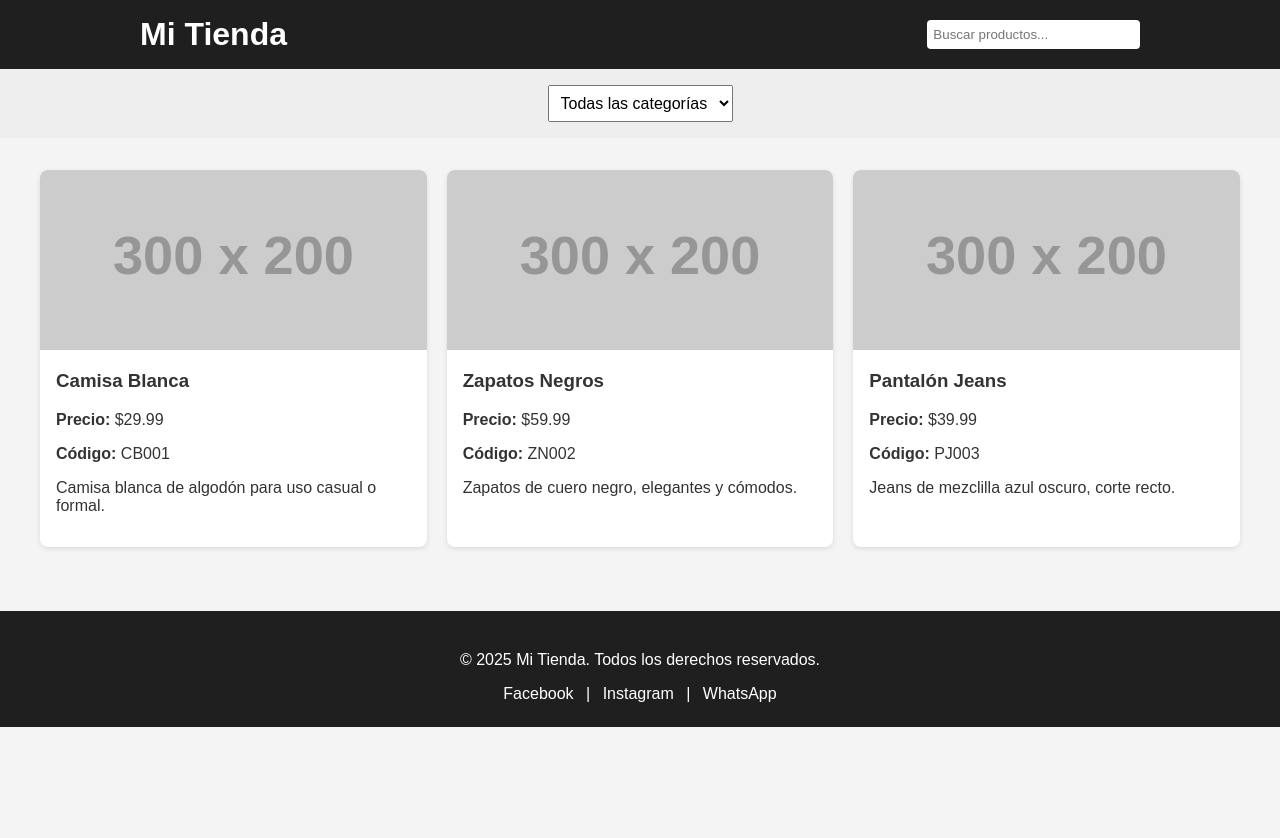
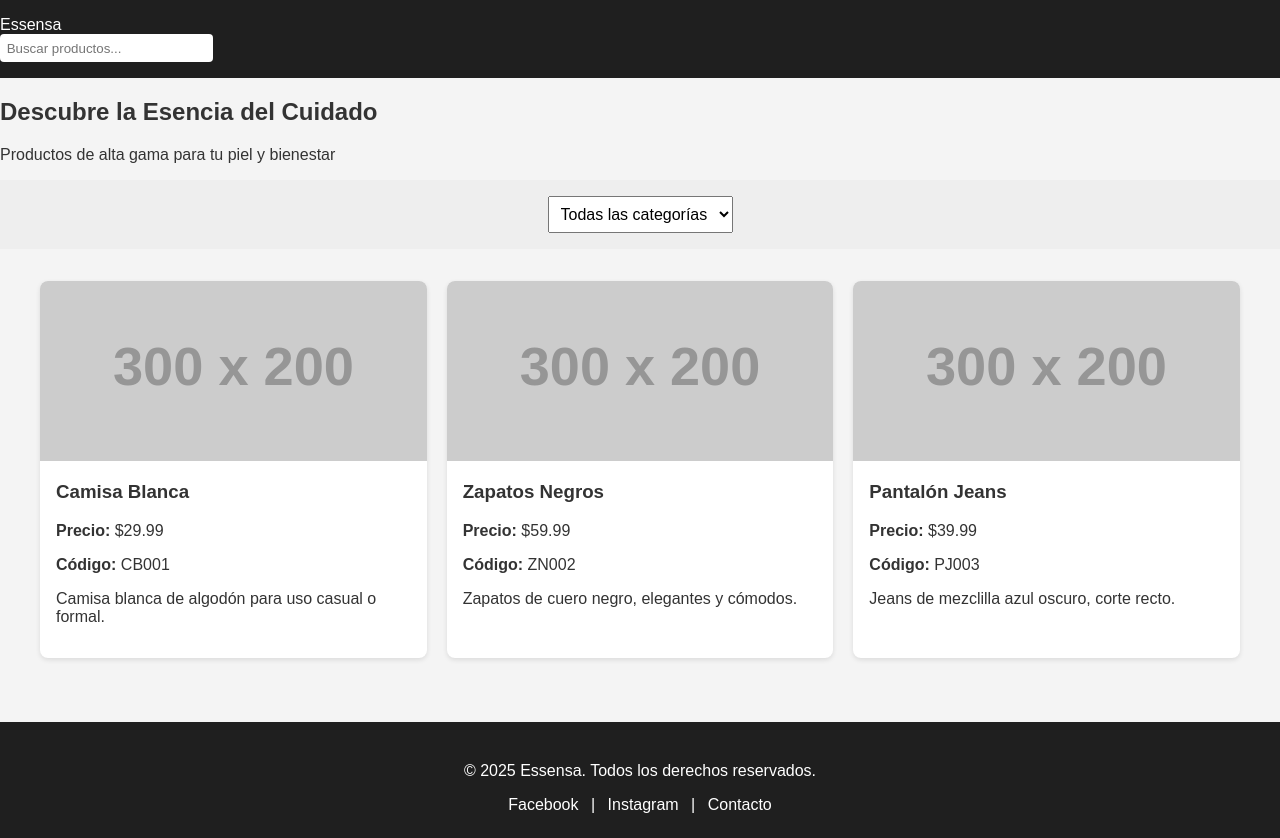
Before and after one commit to ortubia/Essenza-store, a plain HTML site: page index.html in a window 1280 px wide. Before the commit the page ends 800 px from the top, so only its background shows below. Drawn offline with Linux system fonts and the light colour scheme; placeholder pictures from the web are drawn by us.

Commit message:
Update index.html

```diff
--- a/index.html
+++ b/index.html
@@ -3,37 +3,48 @@
 <head>
   <meta charset="UTF-8" />
   <meta name="viewport" content="width=device-width, initial-scale=1.0"/>
-  <title>Tienda Online</title>
+  <title>Essensa</title>
   <link rel="stylesheet" href="styles.css" />
+  <link href="https://fonts.googleapis.com/css2?family=Playfair+Display:wght@500;700&family=Roboto&display=swap" rel="stylesheet">
 </head>
 <body>
 
+  <!-- HEADER -->
   <header>
-    <div class="container">
-      <h1 class="logo">Mi Tienda</h1>
-      <input type="text" id="searchInput" placeholder="Buscar productos...">
-    </div>
+    <div class="logo">Essensa</div>
+    <input type="text" id="searchInput" placeholder="Buscar productos...">
   </header>
 
+  <!-- BANNER -->
+  <section class="hero">
+    <div class="hero-text">
+      <h1>Descubre la Esencia del Cuidado</h1>
+      <p>Productos de alta gama para tu piel y bienestar</p>
+    </div>
+  </section>
+
+  <!-- FILTROS -->
   <nav class="filters">
     <select id="categoryFilter">
       <option value="todos">Todas las categorías</option>
-      <option value="ropa">Ropa</option>
-      <option value="calzado">Calzado</option>
+      <option value="perfumes">Perfumes</option>
+      <option value="cuidado">Cuidado personal</option>
       <option value="accesorios">Accesorios</option>
     </select>
   </nav>
 
+  <!-- PRODUCTOS -->
   <main>
     <div id="products-container" class="product-grid"></div>
   </main>
 
+  <!-- FOOTER -->
   <footer>
-    <p>&copy; 2025 Mi Tienda. Todos los derechos reservados.</p>
+    <p>&copy; 2025 Essensa. Todos los derechos reservados.</p>
     <div class="socials">
       <a href="#">Facebook</a> |
       <a href="#">Instagram</a> |
-      <a href="#">WhatsApp</a>
+      <a href="#">Contacto</a>
     </div>
   </footer>
 
```
